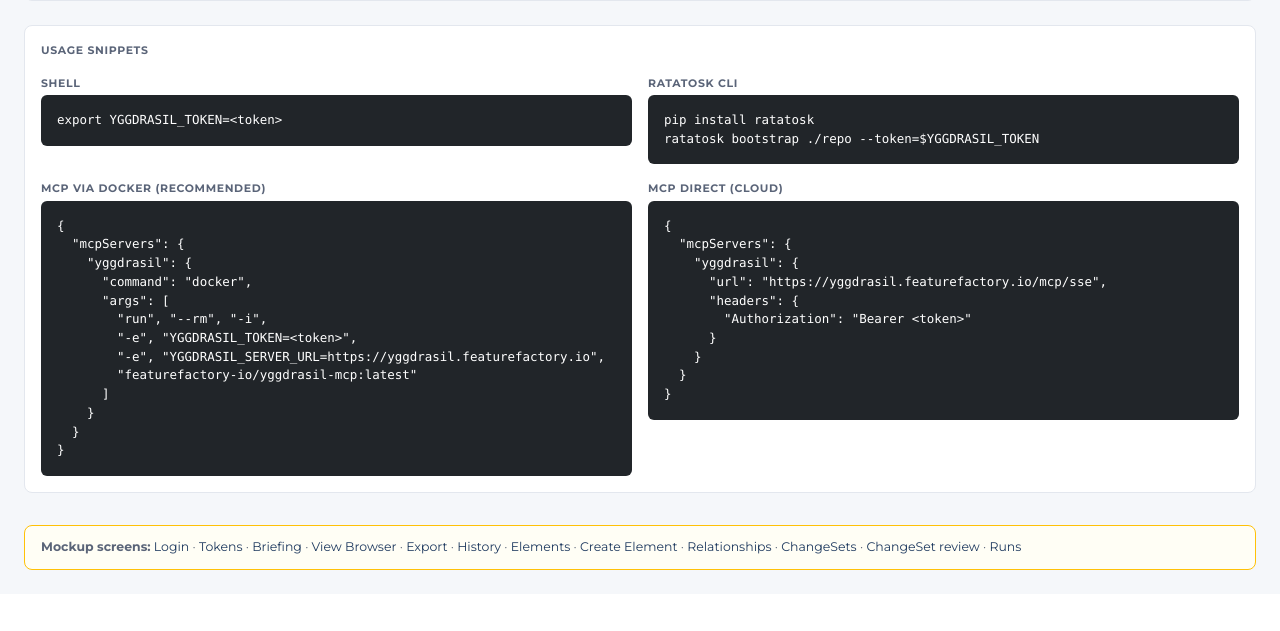
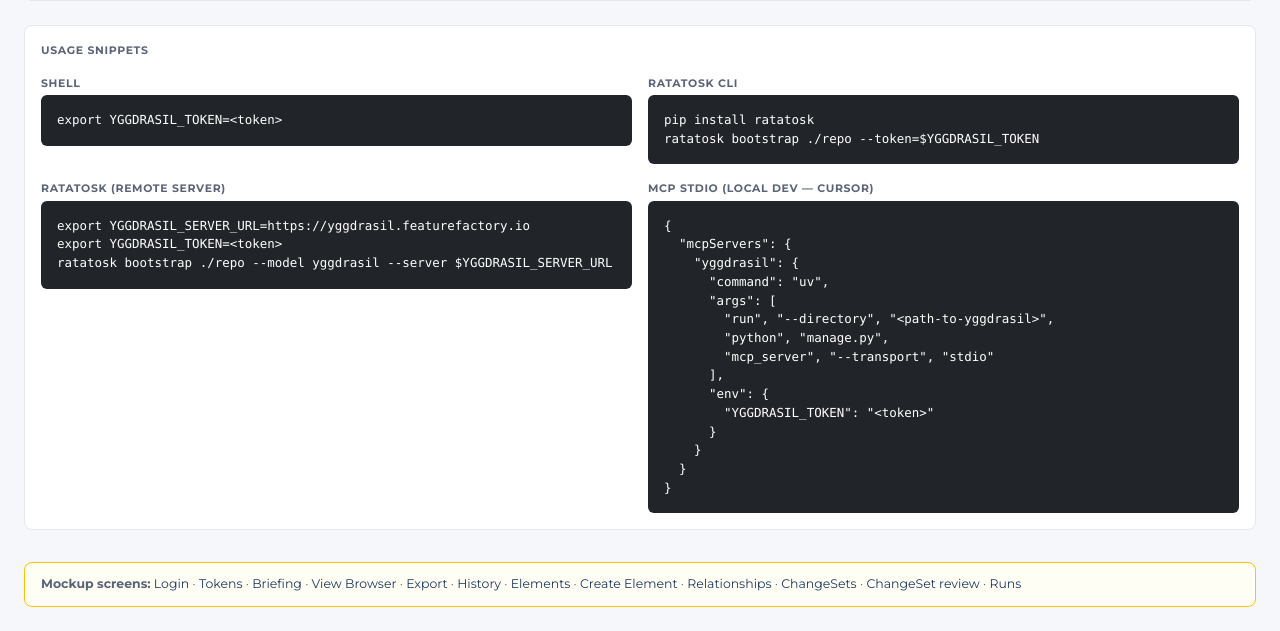
Before and after one commit to FeatureFactory-io/yggdrasil, a Django app: template src/yggdrasil/web/templates/mockups/auth/token.html in a window 1280 px wide. Shown: the part 325-956 px from the top of the page. Before the commit the page ends 895 px from the top, so only its background shows below. Run offline with Django 5.2, Linux system fonts and the light colour scheme; the template is opened without the code that fills it, so the values that code supplies are empty; some libraries are stand-ins or nearby versions.

Commit message:
docs(auth): document stdio MCP and Ratatosk HTTP instead of Docker MCP
Update README, user journey, token page snippets, and acceptance tests
to reflect current MCP/Ratatosk integration paths and mark the MCP facade
container as not yet released.

```diff
--- a/src/yggdrasil/web/templates/mockups/auth/token.html
+++ b/src/yggdrasil/web/templates/mockups/auth/token.html
@@ -80,29 +80,24 @@
 ratatosk bootstrap ./repo --token=$YGGDRASIL_TOKEN</pre>
         </div>
         <div class="col-md-6">
-          <div class="hg-section-label mb-1">MCP via Docker (recommended)</div>
+          <div class="hg-section-label mb-1">Ratatosk (remote server)</div>
+          <pre class="bg-dark text-white rounded p-3 small mb-0" style="font-size:0.78rem;">export YGGDRASIL_SERVER_URL=https://yggdrasil.featurefactory.io
+export YGGDRASIL_TOKEN=&lt;token&gt;
+ratatosk bootstrap ./repo --model yggdrasil --server $YGGDRASIL_SERVER_URL</pre>
+        </div>
+        <div class="col-md-6">
+          <div class="hg-section-label mb-1">MCP stdio (local dev — Cursor)</div>
           <pre class="bg-dark text-white rounded p-3 small mb-0" style="font-size:0.78rem;">{
   "mcpServers": {
     "yggdrasil": {
-      "command": "docker",
+      "command": "uv",
       "args": [
-        "run", "--rm", "-i",
-        "-e", "YGGDRASIL_TOKEN=&lt;token&gt;",
-        "-e", "YGGDRASIL_SERVER_URL=https://yggdrasil.featurefactory.io",
-        "featurefactory-io/yggdrasil-mcp:latest"
-      ]
-    }
-  }
-}</pre>
-        </div>
-        <div class="col-md-6">
-          <div class="hg-section-label mb-1">MCP direct (cloud)</div>
-          <pre class="bg-dark text-white rounded p-3 small mb-0" style="font-size:0.78rem;">{
-  "mcpServers": {
-    "yggdrasil": {
-      "url": "https://yggdrasil.featurefactory.io/mcp/sse",
-      "headers": {
-        "Authorization": "Bearer &lt;token&gt;"
+        "run", "--directory", "&lt;path-to-yggdrasil&gt;",
+        "python", "manage.py",
+        "mcp_server", "--transport", "stdio"
+      ],
+      "env": {
+        "YGGDRASIL_TOKEN": "&lt;token&gt;"
       }
     }
   }
```
Also changed, not shown: docs/features/CATALOG.md (+2 -2 lines), docs/features/user_journey.md (+15 -20 lines), src/yggdrasil/auth/templates/auth/token.html (+7 -17 lines), src/yggdrasil/auth/tests/test_token_list_view.py (+11 -9 lines), README.md, 1 other file.
